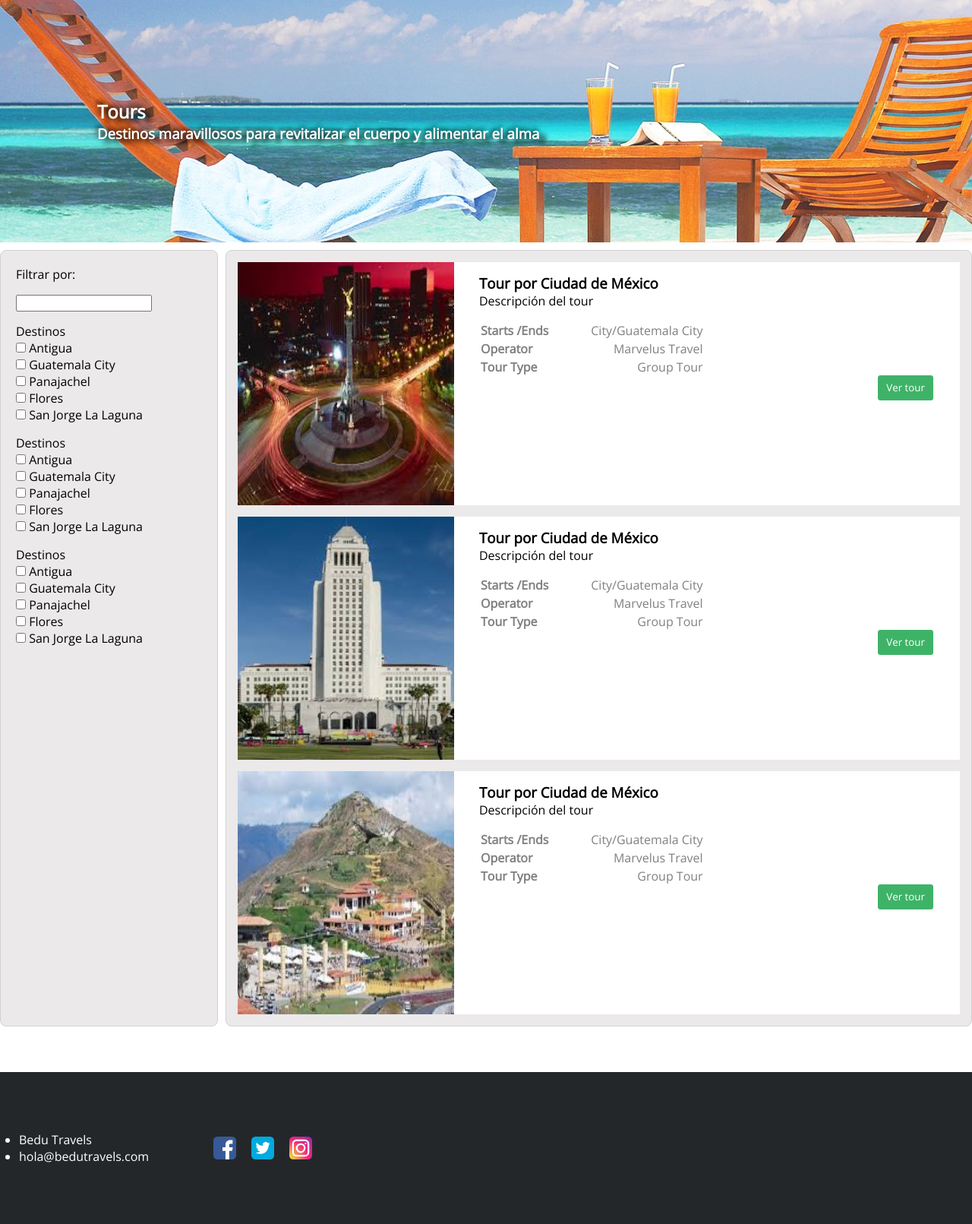
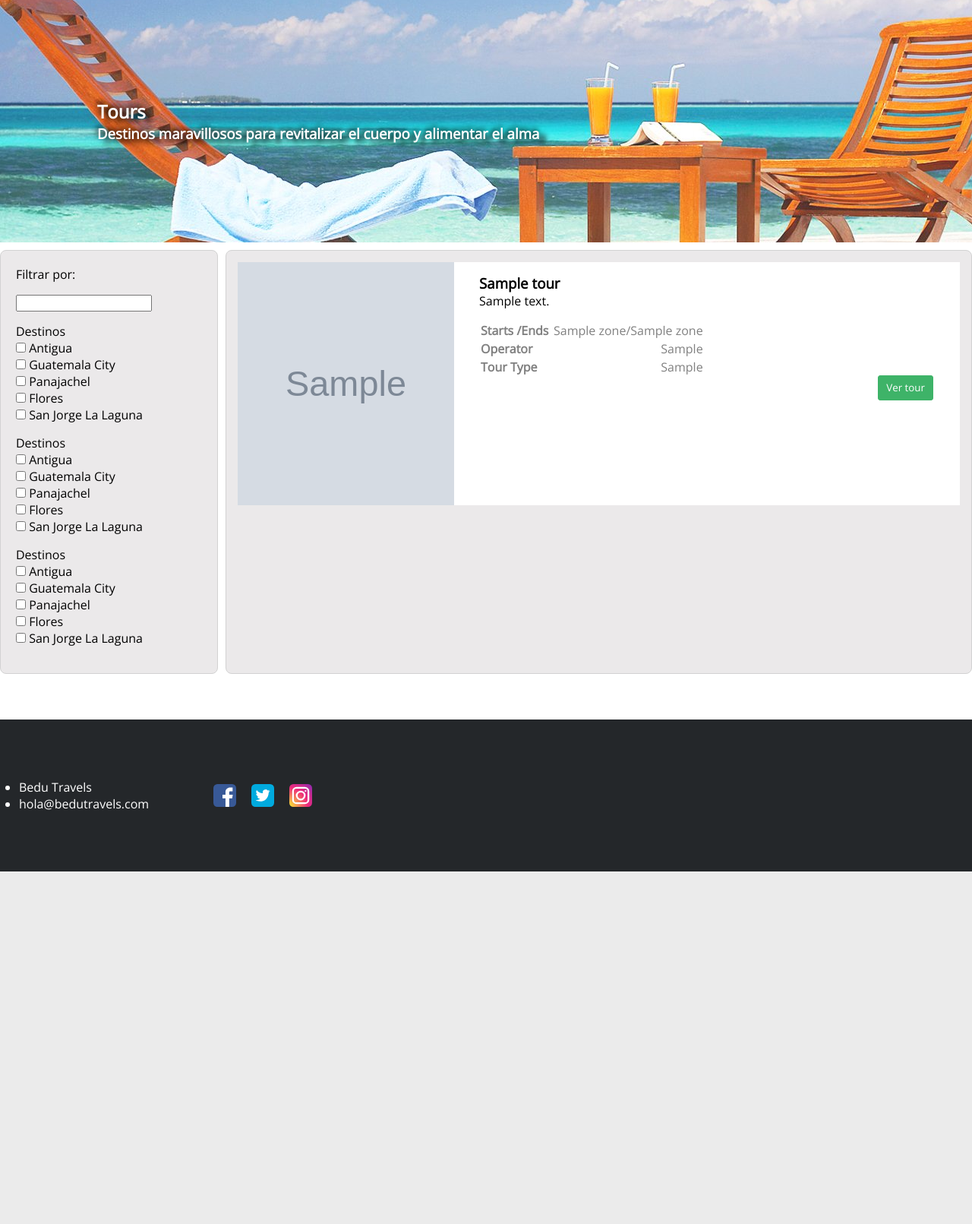
Before and after one commit to metalerk/bedutravels, a Django app: page /tours/ in a window 1280 px wide. Shown: the part 51-1662 px from the top of the page at 76% size. After the commit the page ends 1198 px from the top, so only its background shows below. Run offline with Django 3.2, Linux system fonts and the light colour scheme; tables that the repository leaves empty hold one stand-in row (values such as "Sample post"); grey boxes marked "Sample" are stand-in pictures.

Commit message:
update template

```diff
--- a/templates/tours/index.html
+++ b/templates/tours/index.html
@@ -14,8 +14,15 @@
           <strong>BEDUTRAVELS</strong>
         </a>
         <div>
+          {% if user.is_authenticated %}
+          <a href="#">Bienvenido {{ user.username.capitalize }}</a>
+          {% if user.is_superuser %}
+          <a href="/admin/" target="_blank">Admin Panel</a>
+          {% endif %}
+          {% else %}
           <a href="">LogIn</a>
           <a href="">SignIn</a>
+          {% endif %}
         </div>
     </nav>
 
@@ -106,30 +113,31 @@
        </aside>
 
        <section id="central">
+         {% for tour in tours %}
           <div class="tour-container">
             <div class="card-image-container">
-              <img src="{% static 'img/cdmx.jpg' %}" alt="alt here">
+              <img src="{{ tour.img }}" alt="{{ tour }}">
             </div>
             <div class="card-content">
               <div>
-                <h3>Tour por Ciudad de México</h3>
+                <h3>{{ tour.name }}</h3>
                 <p class="margin-bottom-sm">
-                  Descripción del tour
+                  {{ tour.description }}
                 </p>
 
                 <table class="table-info-tour">
                   <tbody>
                     <tr>
                       <th>Starts /Ends </th>
-                      <td>City/Guatemala City</td>
+                      <td>{{ tour.takeoff_zone }}/{{ tour.arrival_zone }}</td>
                     </tr>
                     <tr>
                       <th>Operator</th>
-                      <td>Marvelus Travel</td>
+                      <td>{{ tour.operator }}</td>
                     </tr>
                     <tr>
                       <th>Tour Type</th>
-                      <td>Group Tour</td>
+                      <td>{{ tour.tour_type }}</td>
                     </tr>
                   </tbody>
                 </table>
@@ -139,75 +147,7 @@
               </div>
             </div>
           </div>
-
-          <div class="tour-container">
-            <div class="card-image-container">
-              <img src="{% static 'img/angeles.jpg' %}" alt="alt here">
-            </div>
-            <div class="card-content">
-              <div>
-                <h3>Tour por Ciudad de México</h3>
-                <p class="margin-bottom-sm">
-                  Descripción del tour
-                </p>
-
-                <table class="table-info-tour">
-                  <tbody>
-                    <tr>
-                      <th>Starts /Ends </th>
-                      <td>City/Guatemala City</td>
-                    </tr>
-                    <tr>
-                      <th>Operator</th>
-                      <td>Marvelus Travel</td>
-                    </tr>
-                    <tr>
-                      <th>Tour Type</th>
-                      <td>Group Tour</td>
-                    </tr>
-                  </tbody>
-                </table>
-              </div>
-              <div class="">
-                <button class="button-tour">Ver tour</button>
-              </div>
-            </div>
-          </div>
-
-          <div class="tour-container">
-            <div class="card-image-container">
-              <img src="{% static 'img/colombia.jpg' %}" alt="alt here">
-            </div>
-            <div class="card-content">
-              <div>
-                <h3>Tour por Ciudad de México</h3>
-                <p class="margin-bottom-sm">
-                  Descripción del tour
-                </p>
-
-                <table class="table-info-tour">
-                  <tbody>
-                    <tr>
-                      <th>Starts /Ends </th>
-                      <td>City/Guatemala City</td>
-                    </tr>
-                    <tr>
-                      <th>Operator</th>
-                      <td>Marvelus Travel</td>
-                    </tr>
-                    <tr>
-                      <th>Tour Type</th>
-                      <td>Group Tour</td>
-                    </tr>
-                  </tbody>
-                </table>
-              </div>
-              <div class="">
-                <button class="button-tour">Ver tour</button>
-              </div>
-            </div>
-          </div>
-
+          {% endfor %}
         </section>
       </section>
 
```
